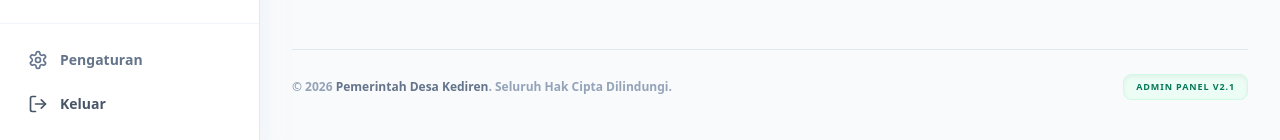
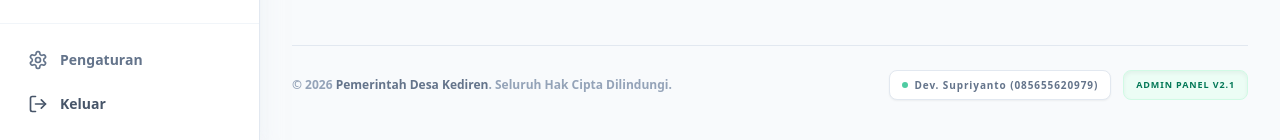
Before and after one commit to abadijayacopier/sidkediren, a Next.js app: page /admin/penduduk in a window 1280 px wide. Shown: the part 660-800 px from the top of the page. Built offline with nearby package versions, Linux system fonts and the light colour scheme; no server answers; the database is empty.

Commit message:
feat: implement admin dashboard layout with sidebar, header, and footer components

```diff
--- a/src/app/admin/layout.tsx
+++ b/src/app/admin/layout.tsx
@@ -9,8 +9,17 @@ function AdminFooter() {
   return (
     <footer className="mt-12 pt-6 pb-2 border-t border-slate-200 flex flex-col sm:flex-row items-center justify-between gap-4 text-xs text-slate-400 font-semibold">
       <p>© {currentYear} <span className="font-bold text-slate-500">Pemerintah Desa Kediren</span>. Seluruh Hak Cipta Dilindungi.</p>
-      <div className="flex gap-4 font-black uppercase tracking-widest text-[9px]">
-        <span className="text-emerald-700 bg-emerald-50 px-3 py-1 rounded-lg border border-emerald-100 shadow-inner">
+      <div className="flex items-center gap-3 font-black uppercase tracking-widest text-[9px]">
+        <a
+          href="https://wa.me/6285655620979"
+          target="_blank"
+          rel="noopener noreferrer"
+          className="text-slate-500 hover:text-emerald-600 bg-white hover:bg-slate-100 px-3 py-1.5 rounded-lg border border-slate-200 shadow-sm transition-all flex items-center gap-1.5 normal-case font-bold text-[10px]"
+        >
+          <span className="w-1.5 h-1.5 rounded-full bg-emerald-500 animate-pulse"></span>
+          Dev. Supriyanto (085655620979)
+        </a>
+        <span className="text-emerald-700 bg-emerald-50 px-3 py-1.5 rounded-lg border border-emerald-100 shadow-inner">
           Admin Panel v2.1
         </span>
       </div>
```
